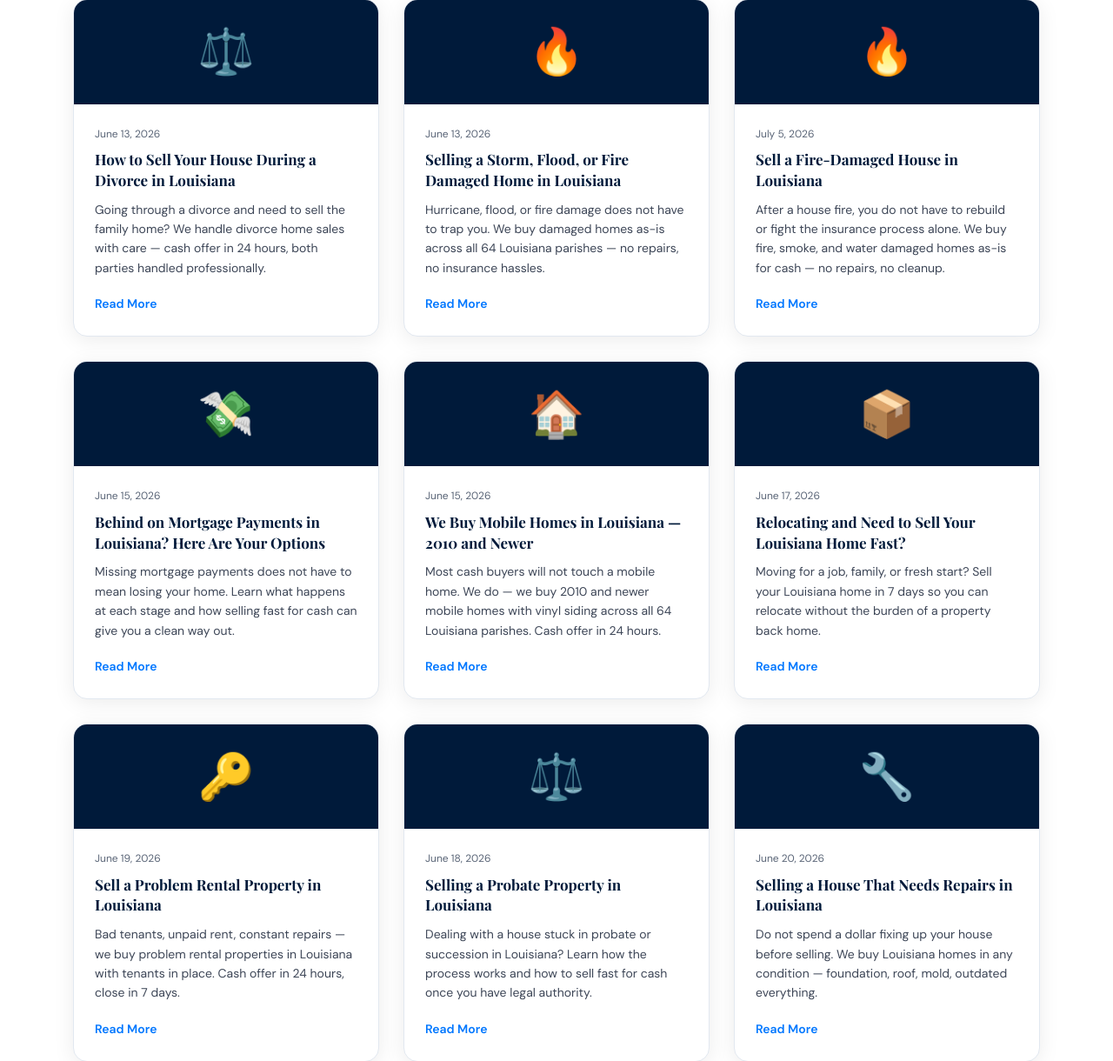
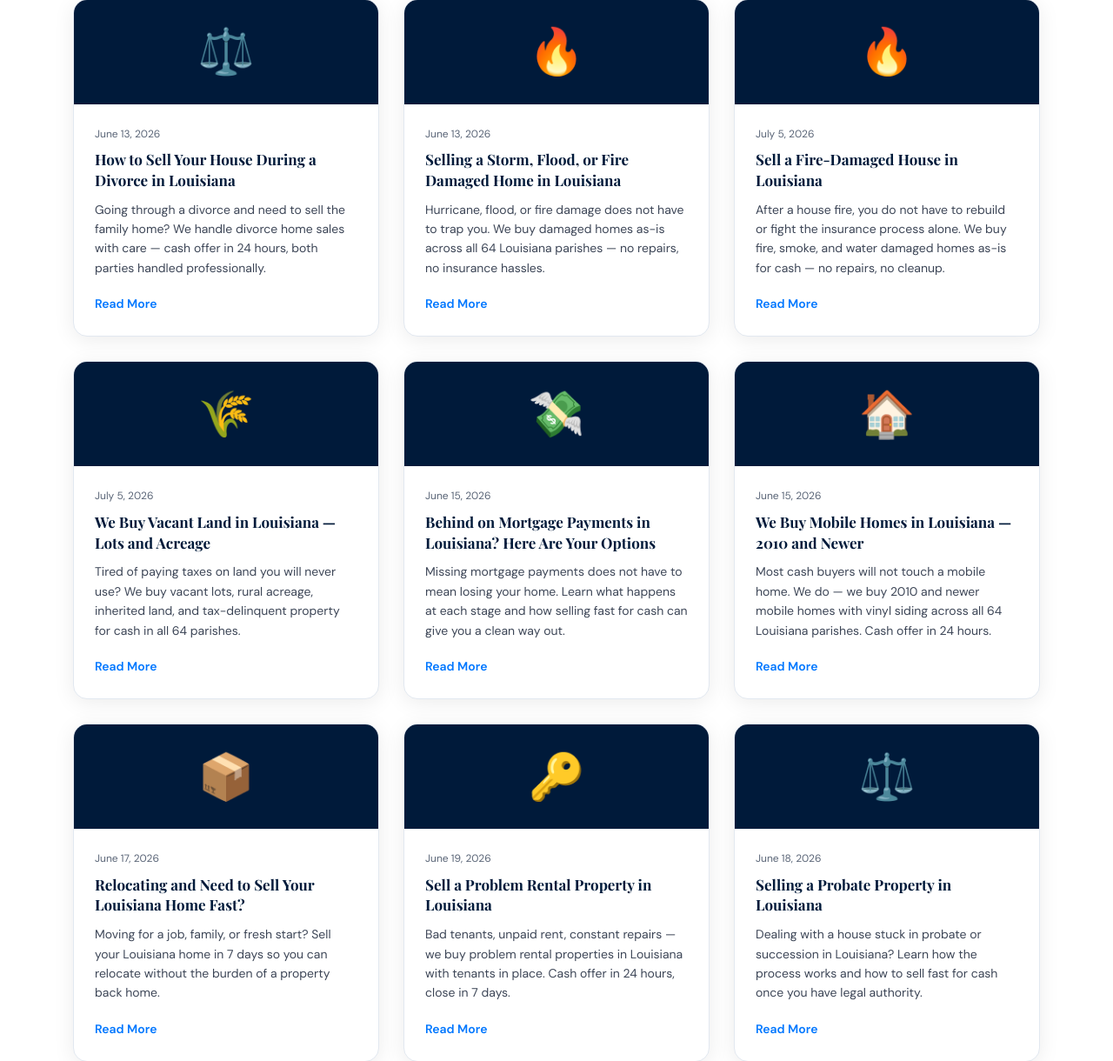
Before and after one commit to Armstrongrealestate/Website, a Flask app: page /blog in a window 1280 px wide. Shown: the part 961-2181 px from the top of the page at 87% size. Run offline with Flask 3, Linux system fonts and the light colour scheme.

Commit message:
Add vacant land card to blog index

```diff
--- a/templates/blog.html
+++ b/templates/blog.html
@@ -32,6 +32,7 @@
           ('selling-house-during-divorce-louisiana', 'How to Sell Your House During a Divorce in Louisiana', 'June 13, 2026', 'Going through a divorce and need to sell the family home? We handle divorce home sales with care — cash offer in 24 hours, both parties handled professionally.', '⚖️'),
           ('storm-damage-house-louisiana', 'Selling a Storm, Flood, or Fire Damaged Home in Louisiana', 'June 13, 2026', 'Hurricane, flood, or fire damage does not have to trap you. We buy damaged homes as-is across all 64 Louisiana parishes — no repairs, no insurance hassles.', '🔥'),
           ('sell-fire-damaged-house-louisiana', 'Sell a Fire-Damaged House in Louisiana', 'July 5, 2026', 'After a house fire, you do not have to rebuild or fight the insurance process alone. We buy fire, smoke, and water damaged homes as-is for cash — no repairs, no cleanup.', '🔥'),
+          ('sell-vacant-land-louisiana', 'We Buy Vacant Land in Louisiana — Lots and Acreage', 'July 5, 2026', 'Tired of paying taxes on land you will never use? We buy vacant lots, rural acreage, inherited land, and tax-delinquent property for cash in all 64 parishes.', '🌾'),
           ('behind-on-mortgage-payments-louisiana', 'Behind on Mortgage Payments in Louisiana? Here Are Your Options', 'June 15, 2026', 'Missing mortgage payments does not have to mean losing your home. Learn what happens at each stage and how selling fast for cash can give you a clean way out.', '💸'),
           ('we-buy-mobile-homes-louisiana', 'We Buy Mobile Homes in Louisiana — 2010 and Newer', 'June 15, 2026', 'Most cash buyers will not touch a mobile home. We do — we buy 2010 and newer mobile homes with vinyl siding across all 64 Louisiana parishes. Cash offer in 24 hours.', '🏠'),
           ('relocating-need-to-sell-house-louisiana', 'Relocating and Need to Sell Your Louisiana Home Fast?', 'June 17, 2026', 'Moving for a job, family, or fresh start? Sell your Louisiana home in 7 days so you can relocate without the burden of a property back home.', '📦'),
```
